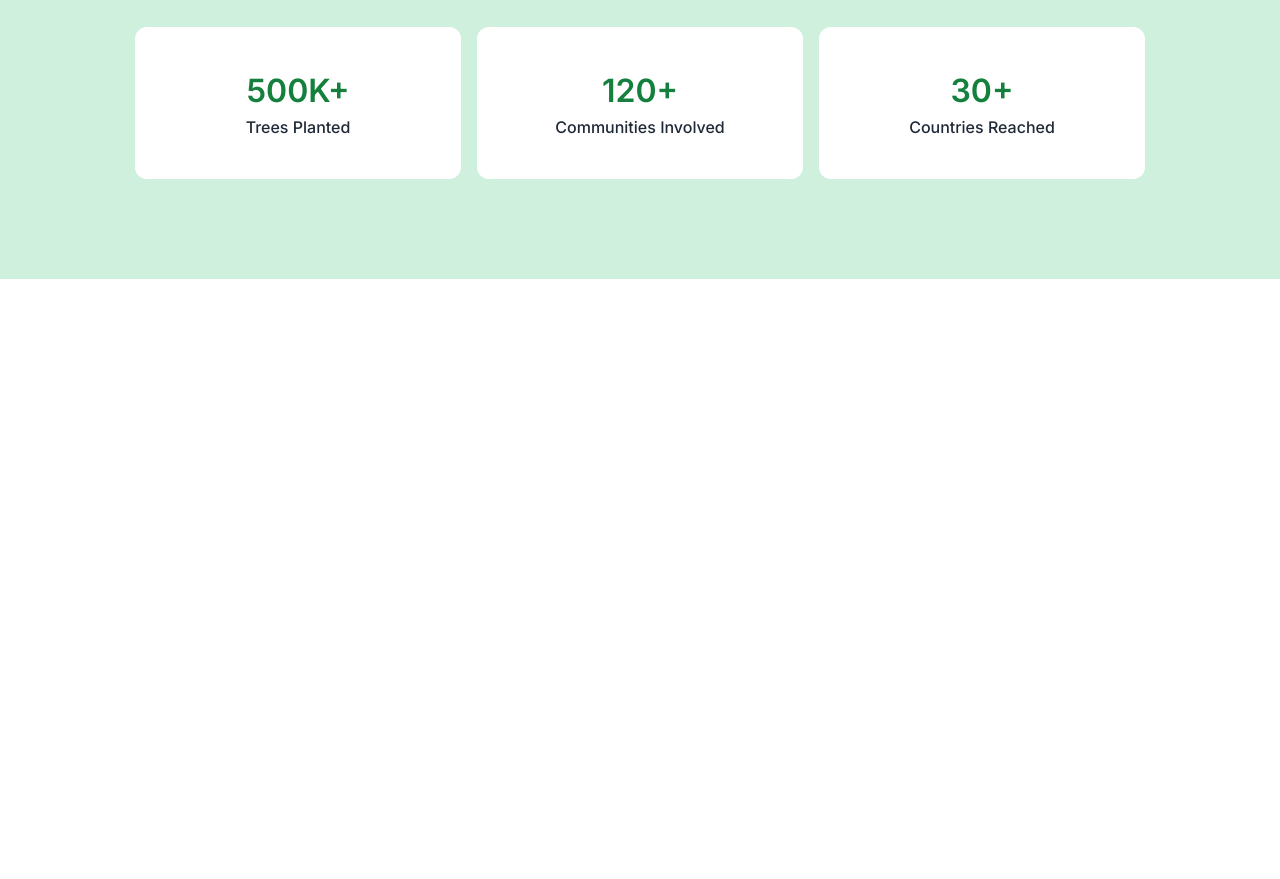
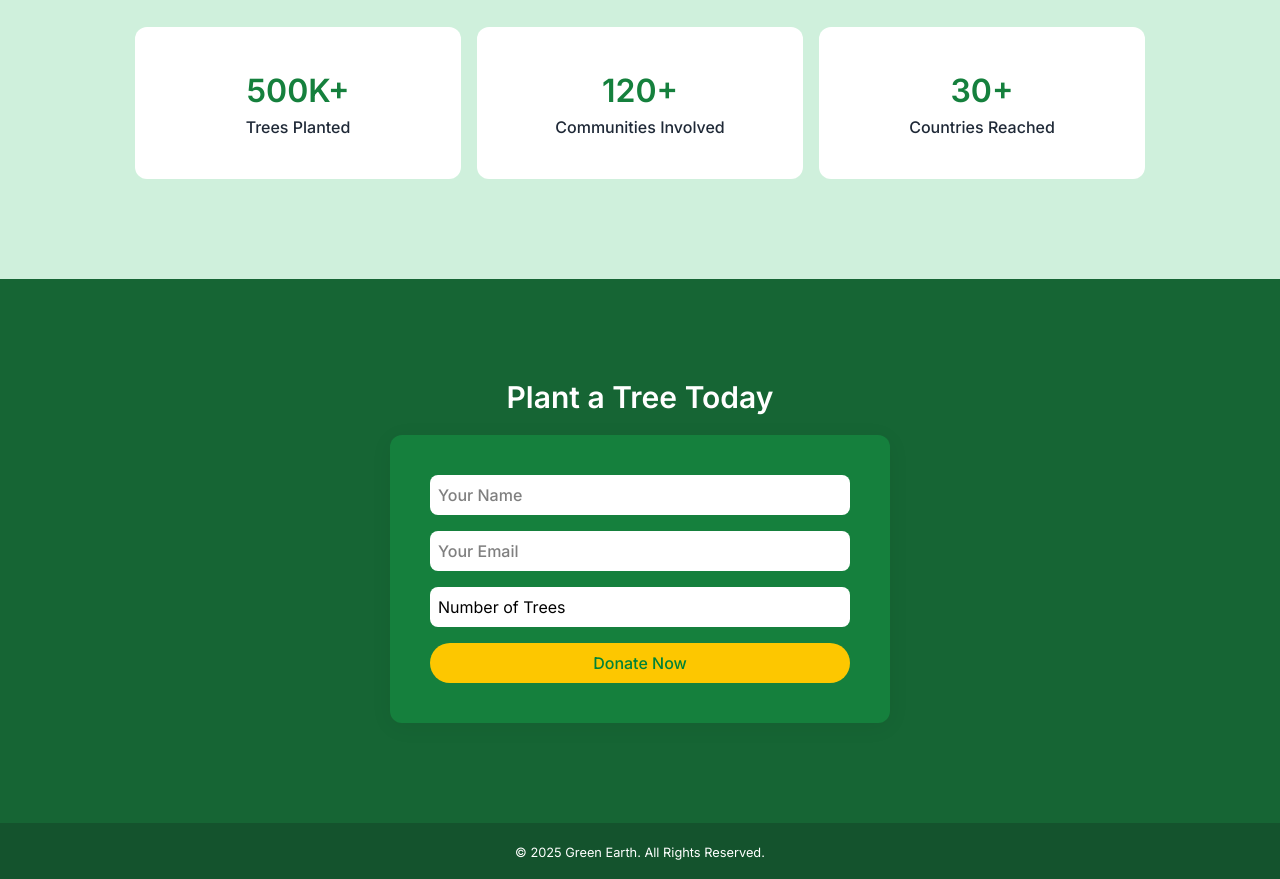
Before and after one commit to wp-shuvo/Green-Earth, a plain HTML site: page index.html in a window 1280 px wide. Shown: the part 1529-2408 px from the top of the page. Before the commit the page ends 1808 px from the top, so only its background shows below. Drawn offline with nearby package versions, Linux system fonts and the light colour scheme.

Commit message:
added the footer section

```diff
--- a/index.html
+++ b/index.html
@@ -5,10 +5,13 @@
   <meta charset="UTF-8">
   <meta name="viewport" content="width=device-width, initial-scale=1.0">
   <title>Green Earth</title>
+  <link rel="shortcut icon" href="./assets/plant.png" type="image/x-icon">
   <!-- tailwindCSS CDN -->
   <script src="https://cdn.jsdelivr.net/npm/@tailwindcss/browser@4"></script>
   <!-- css -->
   <link rel="stylesheet" href="./style/style.css">
+  <!-- daisyUI cdn -->
+  <link href="https://cdn.jsdelivr.net/npm/daisyui@5/themes.css" rel="stylesheet" type="text/css" />
 
 </head>
 
@@ -53,9 +56,15 @@
       <img src="./assets/hero-leaf2.png" alt="">
     </div>
   </section>
+
   <!-- Choose Your Trees Section -->
   <section>
     <h2 class="text-center font-semibold text-[32px] mb-8">Choose Your Trees</h2>
+
+    <!-- card section -->
+    <div>
+
+    </div>
   </section>
 
   <!-- About the Campaign section area -->
@@ -112,6 +121,35 @@
 
   </section>
 
+  <!-- Plant a Tree Today Section -->
+
+  <section class="bg-[#166534] py-[100px]">
+    <h3 class="text-white text-3xl font-semibold text-center mb-5">Plant a Tree Today</h3>
+
+    <form class="bg-[#15803d] p-[40px] max-w-[500px] rounded-xl m-auto shadow-[0px_4px_22px_0px_rgba(0,0,0,0.06)]">
+      <input type="text" placeholder="Your Name"
+        class="input block bg-white w-full font-medium mb-4 p-2 rounded-lg focus:ring-green-500" />
+      <input type="text" placeholder="Your Email"
+        class="input block bg-white w-full font-medium mb-4 p-2 rounded-lg focus:ring-green-500" />
+      <div class="w-full">
+        <select
+          class="w-full p-2 bg-white rounded-lg mb-4 focus:outline-none focus:ring-2 focus:ring-green-500 appearance-none">
+          <option selected disabled>Number of Trees</option>
+          <option>1</option>
+          <option>2</option>
+          <option>3</option>
+        </select>
+      </div>
+      <button
+        class="bg-yellow-400 text-green-700 font-medium px-5 py-2 rounded-full w-full hover:bg-yellow-500  hover:cursor-pointer hover:text-white">
+        Donate Now
+      </button </form>
+
+  </section>
+
+  <footer class="text-center bg-[#14532d] p-4 text-white">
+    <span><small>© 2025 Green Earth. All Rights Reserved.</small></span>
+  </footer>
 </body>
 
 </html>
```
Also changed, not shown: assets/plant.png (added).
